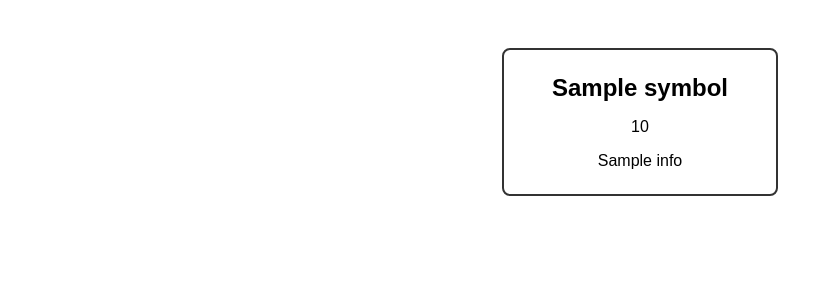
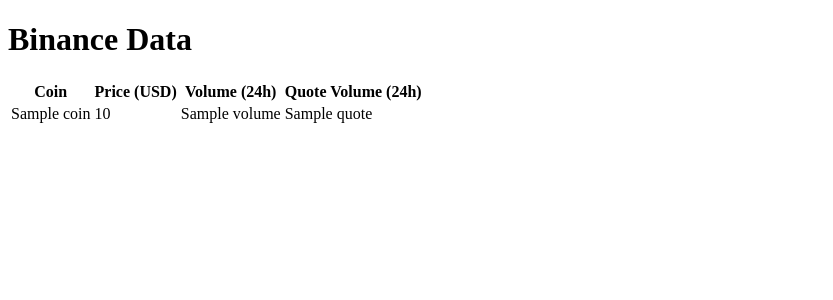
Before and after one commit to alaminizaan100/webprice, a Flask app: template templates/index.html in a window 1280 px wide. Shown: the top 300 px of the page, without its empty margins (0-833 px from the left). Run offline with Flask 2, Linux system fonts and the light colour scheme; the template is opened without the code that fills it: most values are stand-ins (such as "Sample title", 1, 10 or a date in 2020).

Commit message:
Update index.html

```diff
--- a/templates/index.html
+++ b/templates/index.html
@@ -1,51 +1,29 @@
 <!DOCTYPE html>
 <html>
 <head>
-  <meta charset="UTF-8">
-  <title>Binance Coin Data</title>
-  <style>
-    body {
-      font-family: sans-serif;
-      margin: 0;
-      padding: 0;
-    }
-    .container {
-      display: flex;
-      flex-wrap: wrap;
-      justify-content: space-around;
-      align-items: center;
-      margin: 2rem auto;
-      max-width: 80rem;
-    }
-    .coin {
-      display: flex;
-      flex-direction: column;
-      justify-content: center;
-      align-items: center;
-      padding: 1rem;
-      border: 2px solid #333;
-      border-radius: 0.5rem;
-      margin: 1rem;
-      width: 15rem;
-    }
-    .coin span {
-      margin: 0.5rem;
-    }
-    .coin span:first-child {
-      font-weight: bold;
-      font-size: 1.5rem;
-    }
-  </style>
+    <title>Binance Data</title>
 </head>
 <body>
-  <div class="container">
-    {% for symbol, data in latest_data.items() %}
-      <div class="coin">
-        <span>{{ symbol }}</span>
-        <span>{{ data["price"] }}</span>
-        <span>{{ data["info"] }}</span>
-      </div>
-    {% endfor %}
-  </div>
+    <h1>Binance Data</h1>
+    <table>
+        <thead>
+            <tr>
+                <th>Coin</th>
+                <th>Price (USD)</th>
+                <th>Volume (24h)</th>
+                <th>Quote Volume (24h)</th>
+            </tr>
+        </thead>
+        <tbody>
+            {% for coin, data in coins.items() %}
+                <tr>
+                    <td>{{ coin }}</td>
+                    <td>{{ data['price'] }}</td>
+                    <td>{{ data['volume'] }}</td>
+                    <td>{{ data['quote'] }}</td>
+                </tr>
+            {% endfor %}
+        </tbody>
+    </table>
 </body>
 </html>
```
